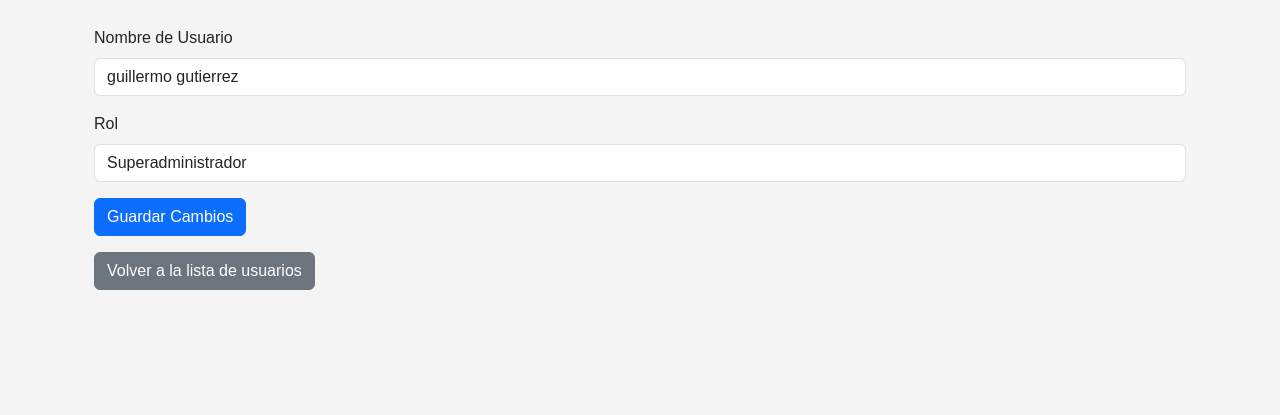
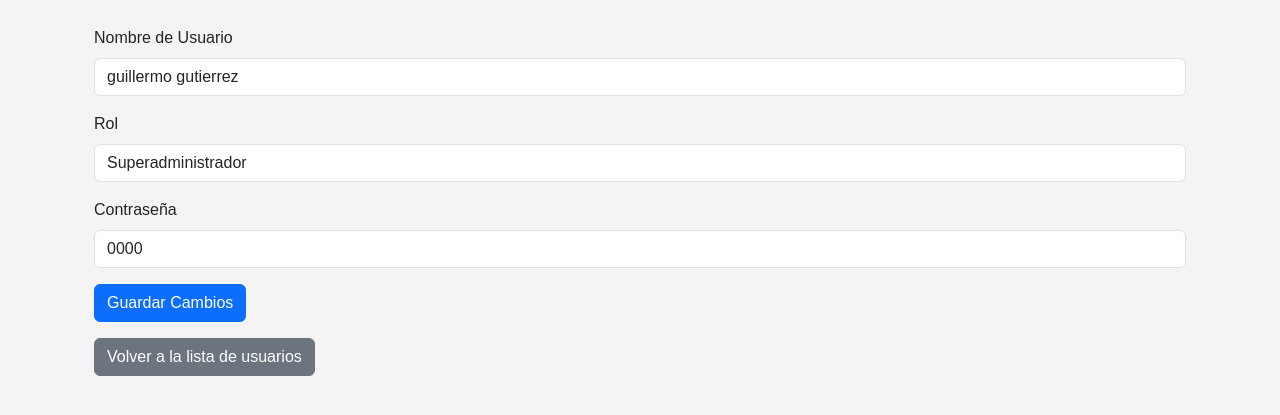
Before and after one commit to GUILLERMOWEB/App-Web-Registrar-Horas, a Flask app: page /editar_usuario/1 in a window 1280 px wide. Shown: the part 154-569 px from the top of the page. Run offline with Flask 3, Linux system fonts and the light colour scheme; the visitor is signed in with stand-in values (Sample User, id 1); data comes from the database, SQL or seed files in the repository.

Commit message:
Agrego funcion contra

```diff
--- a/app.py
+++ b/app.py
@@ -783,6 +783,7 @@ def editar_usuario(id):
         user.username = request.form['username']
         #user.email = request.form['email']
         user.role = request.form['role']
+        user.password = request.form['password']  # <- Agregado acá
         db.session.commit()  # Realiza el commit en la base de datos para guardar los cambios
         flash('Usuario actualizado correctamente', 'success')  # Mensaje de éxito
         return redirect(url_for('lista_usuarios'))  # Redirige a la lista de usuarios después de la edición
--- a/templates/editar_usuarios.html
+++ b/templates/editar_usuarios.html
@@ -33,6 +33,11 @@
         <option value="superadmin" {% if user.role == 'superadmin' %}selected{% endif %}>Superadministrador</option>
       </select>
     </div>
+    <div class="mb-3">
+      <label for="password" class="form-label">Contraseña</label>
+      <input type="text" name="password" class="form-control" value="{{ user.password }}" required>
+    </div>
+
 
     <button type="submit" class="btn btn-primary">Guardar Cambios</button>
   </form>
```
